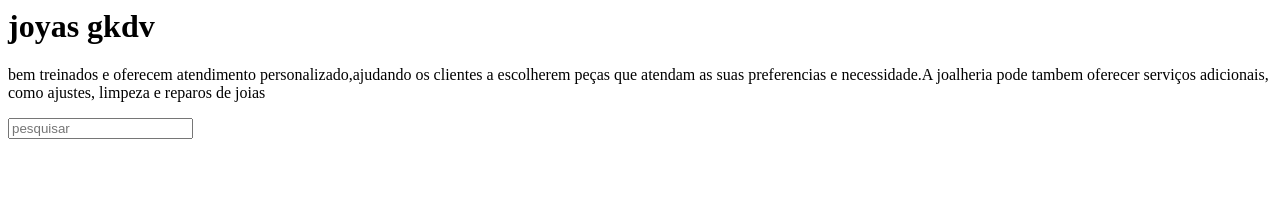
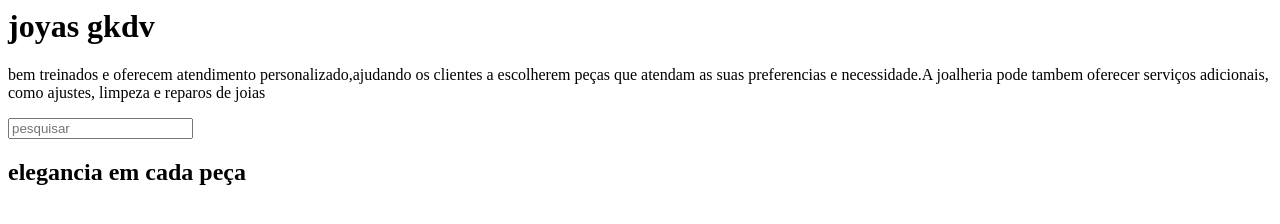
Before and after one commit to Vitorsilvalima021/site-da-loja, a plain HTML site: page index.html in a window 1280 px wide. Drawn offline with Linux system fonts and the light colour scheme.

Commit message:
trabalho

```diff
--- a/index.html
+++ b/index.html
@@ -2,4 +2,5 @@
 <h1>joyas gkdv</h1>
 <p>bem treinados e oferecem atendimento personalizado,ajudando os clientes a escolherem peças que atendam as suas preferencias e necessidade.A joalheria pode tambem oferecer serviços adicionais, como ajustes, limpeza e reparos de joias</p>
 <input type="text" placeholder="pesquisar">
+<h2>elegancia em cada peça</h2>
 </head>
```
